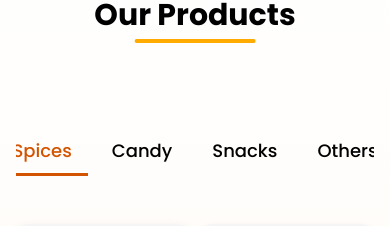
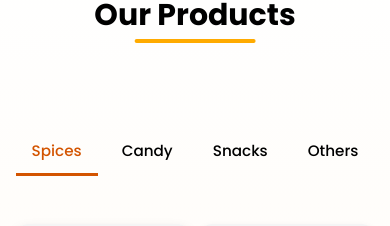
Before and after one commit to Missionispossible/bfl, a plain HTML site: page index.html in a window 390 px wide. Shown: the part 2831-3057 px from the top of the page. Drawn offline with nearby package versions, Linux system fonts and the light colour scheme.

Commit message:
Add responsive styles for product categories in styles.css to improve mobile layout

```diff
--- a/styles.css
+++ b/styles.css
@@ -403,6 +403,13 @@ section {
     }
 }
 
+@media (max-width: 500px) {
+    .product-category {
+        font-size: 0.95rem !important;
+        text-align: center;
+    }
+}
+
 @keyframes fadeInUp {
     from {
         opacity: 0;
```
